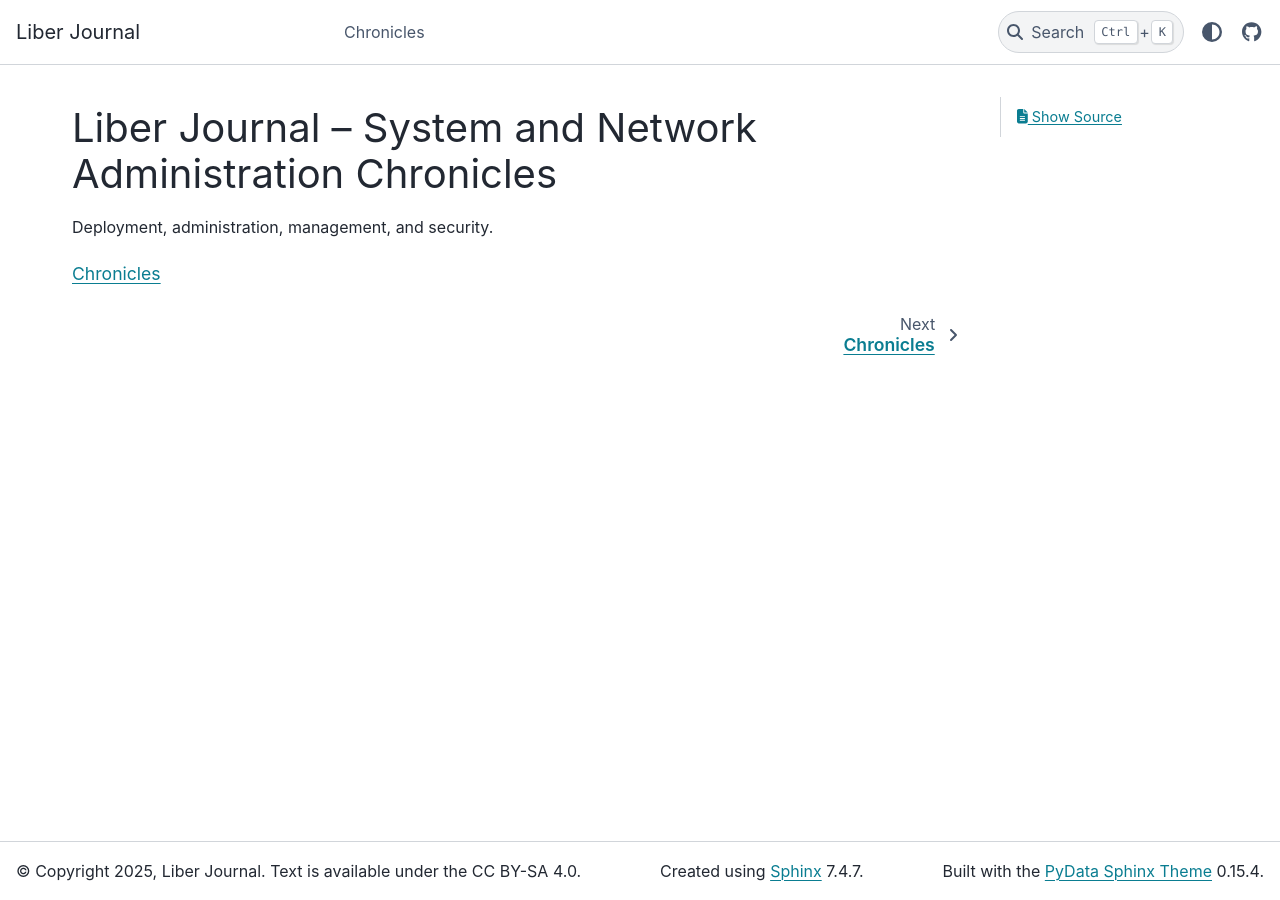
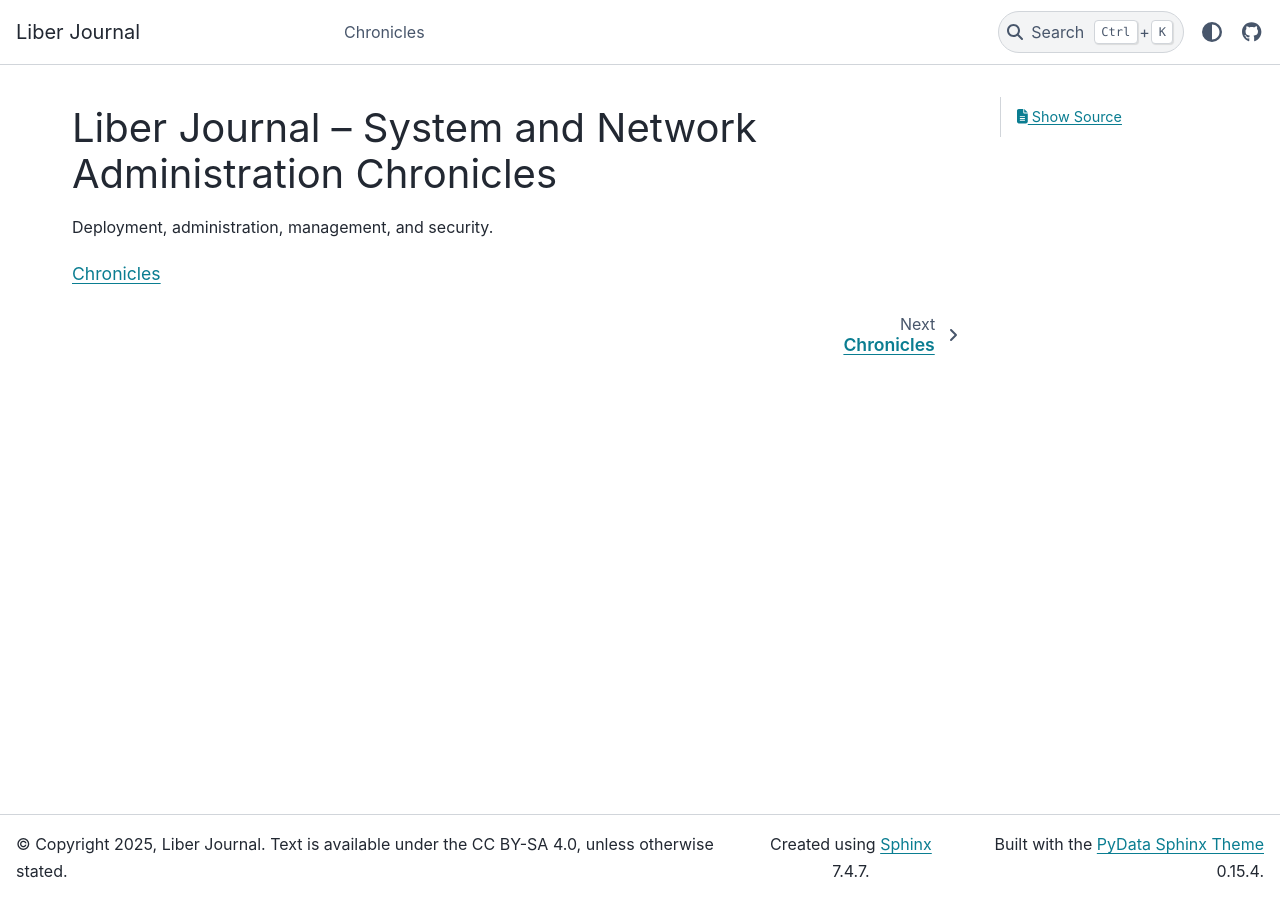
Before and after one commit to liberjournal/liberjournal, a Sphinx documentation site: the page built from source/index.rst, in a window 1280 px wide. Built offline with Sphinx 7.4.7 and the PyData theme 0.15.4, drawn with Linux system fonts in a browser that asks for light colours.

Commit message:
Clarify licence terms in the footer

```diff
--- a/source/conf.py
+++ b/source/conf.py
@@ -7,7 +7,7 @@
 # https://www.sphinx-doc.org/en/master/usage/configuration.html#project-information
 
 project = 'Liber Journal'
-copyright = '2025, Liber Journal. Text is available under the CC BY-SA 4.0'
+copyright = '2025, Liber Journal. Text is available under the CC BY-SA 4.0, unless otherwise stated'
 author = 'Liber Journal'
 
 # -- General configuration ---------------------------------------------------
```
